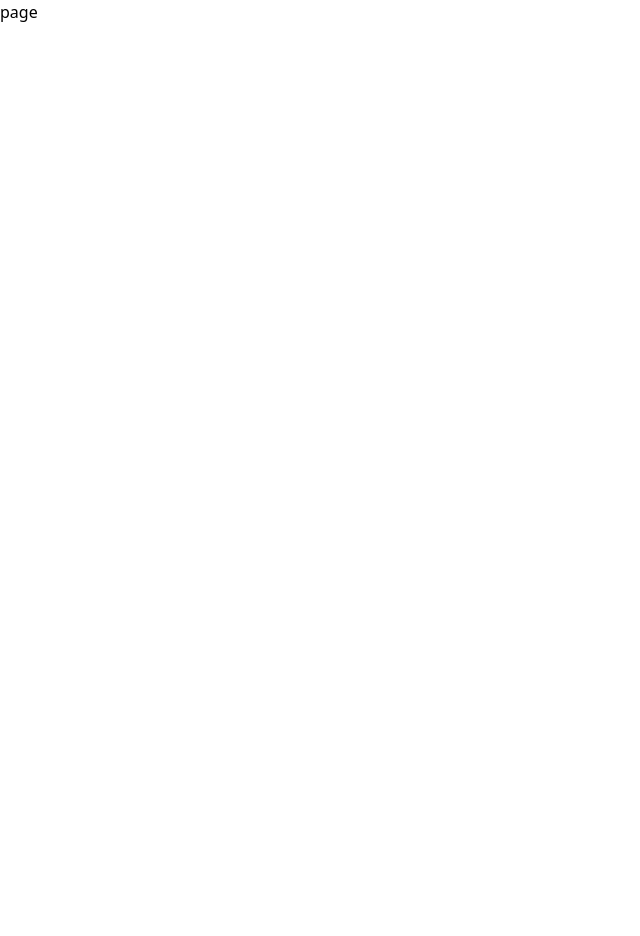
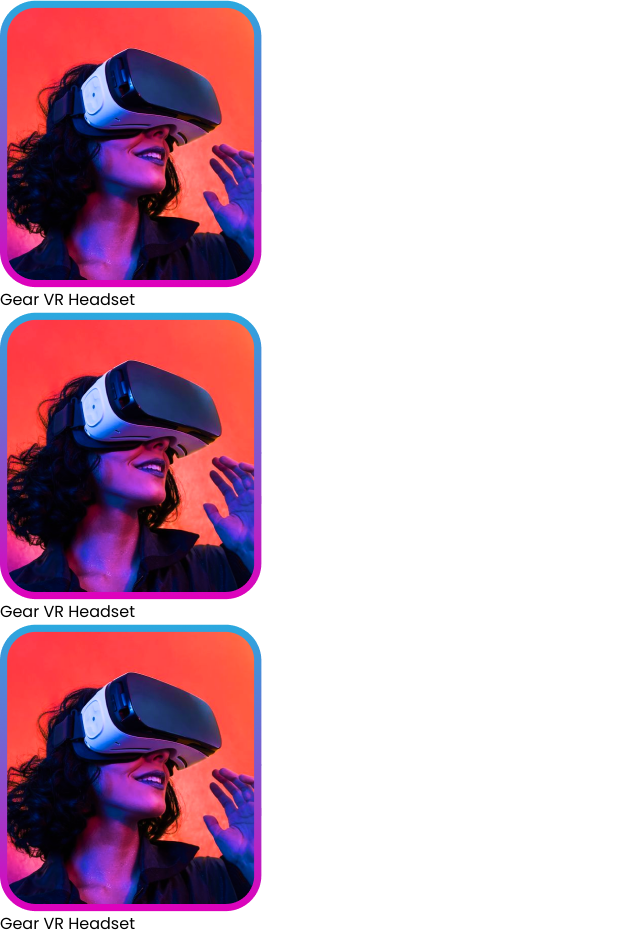
Before and after one commit to arunkrish11/next-gen, a Next.js app: page / in a window 1280 px wide. Shown: the whole page, without its empty margins (0-640 px from the left). Before the commit the page ends 800 px from the top, so only its background shows below. Built offline with nearby package versions, Linux system fonts and the light colour scheme.

Commit message:
Image Card Row

```diff
--- a/src/app/page.tsx
+++ b/src/app/page.tsx
@@ -1,9 +1,12 @@
-import React from 'react'
+import ImageRow from "@/elements/ImageRow";
+import React from "react";
 
 function page() {
   return (
-    <div>page</div>
-  )
+    <div>
+      <ImageRow />
+    </div>
+  );
 }
 
-export default page
+export default page;
```
